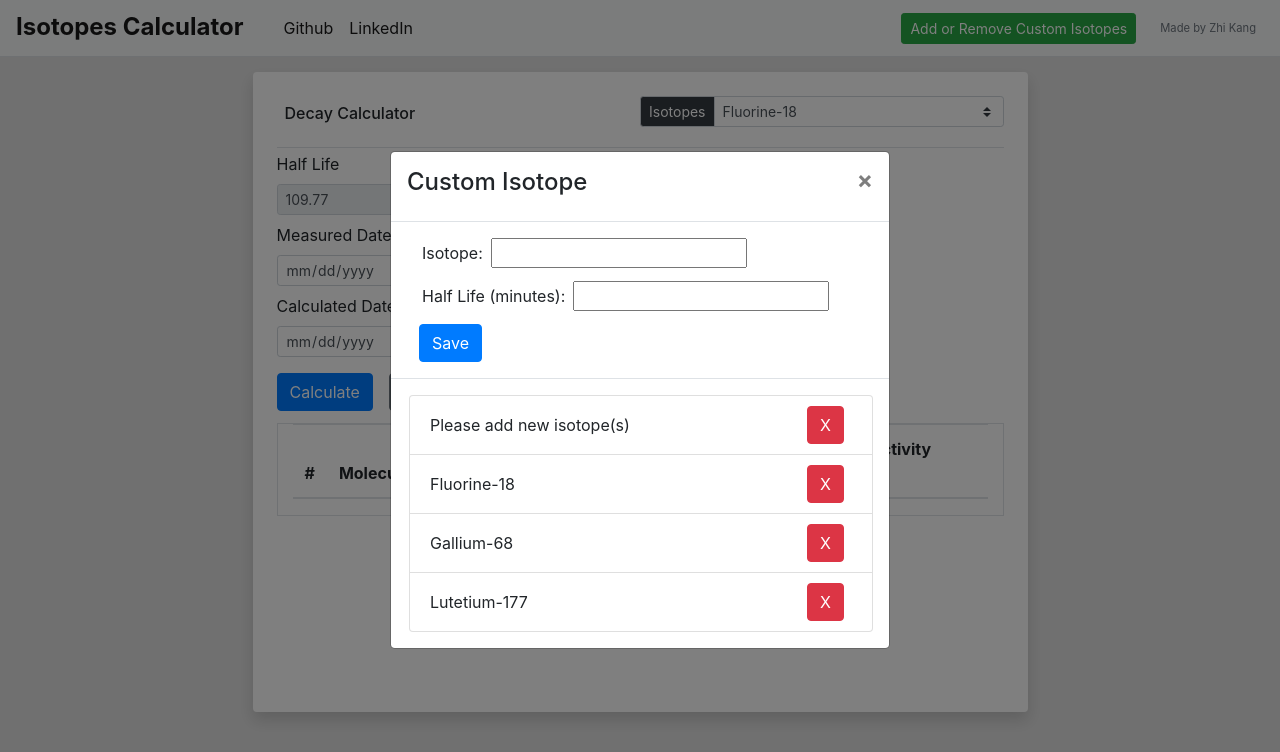
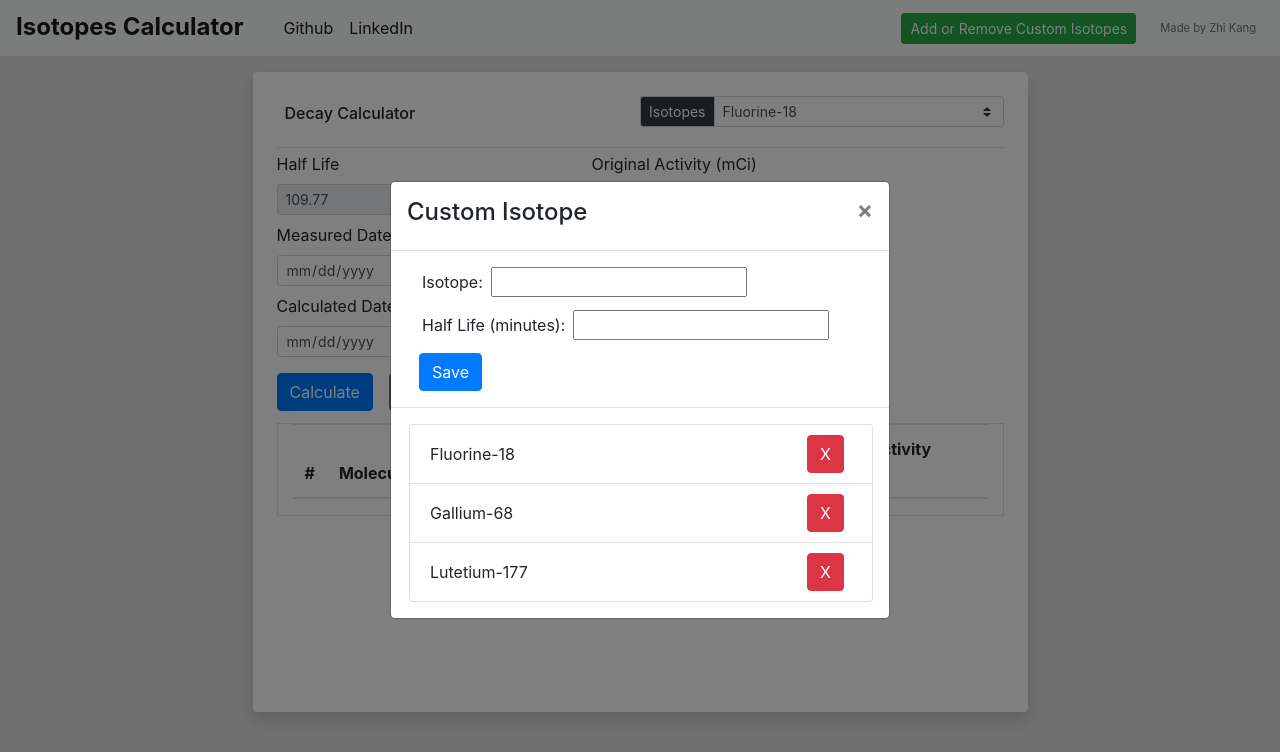
Before and after one commit to zhi-k/simpleIsotopesCalculator, a React (Create React App) app: page / in a window 1280 px wide. Both pictures are taken after a click on the button "Add or Remove Custom Isotopes". Shown: the top 752 px of the page. Built offline with nearby package versions, Linux system fonts and the light colour scheme; the HTML template or start-up script is replaced by a standard one.

Commit message:
Only display dummy option if dummy is the only state left

```diff
--- a/src/components/ChooseMolecule.js
+++ b/src/components/ChooseMolecule.js
@@ -9,7 +9,6 @@ export default function ChooseMolecule() {
 
   function handleSelect(e) {
     e.preventDefault();
-
     // e.target.value refs to the id of item in options
     dispatch({
       type: "SELECT_OPTION",
@@ -26,11 +25,21 @@ export default function ChooseMolecule() {
         </label>
       </div>
       <select className="custom-select" id="moleculeSelect" defaultValue={obj.id} onChange={handleSelect}>
-        {state.options.map((option) => (
-          <option key={option.id} value={option.id}>
-            {option.optionName}
+        {state.options.length === 1 ? (
+          <option key={0} value={0}>
+            {state.options[0].optionName}
           </option>
-        ))}
+        ) : (
+          state.options.map((option, i) =>
+            i === 0 ? (
+              ""
+            ) : (
+              <option key={option.id} value={option.id}>
+                {option.optionName}
+              </option>
+            )
+          )
+        )}
       </select>
     </div>
   );
--- a/src/components/OptionsButton.js
+++ b/src/components/OptionsButton.js
@@ -75,21 +75,25 @@ function CenteredModal(props) {
       </Modal.Body>
       <Modal.Footer id="modalFooter">
         <ul className="list-group w-100 flex-wrap">
-          {state.options.map((option, index) => (
+          {state.options.map((option, index) =>
+            index === 0 ? (
+              ""
+            ) : (
               <li
-              key={index}
+                key={option.id}
                 className="list-group-item w-100 d-flex justify-content-between align-items-center"
                 id="customList"
               >
                 {option.optionName}
                 <button
                   className="btn btn-danger btn-small m-2"
-                onClick={() => dispatch({ type: "DELETE_OPTION", payload: option })}
+                  onClick={() => dispatch({ type: "DELETE_OPTION", payload: option.id })}
                 >
                   X
                 </button>
               </li>
-          ))}
+            )
+          )}
         </ul>
       </Modal.Footer>
     </Modal>
```
Lines whose indentation alone changed are shown as unchanged.
